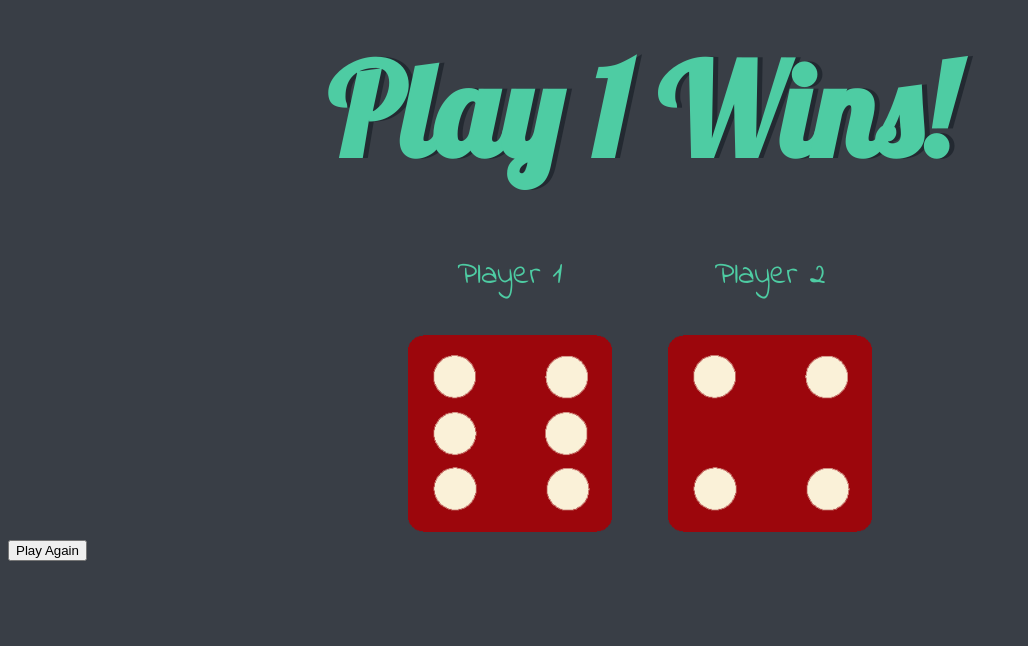
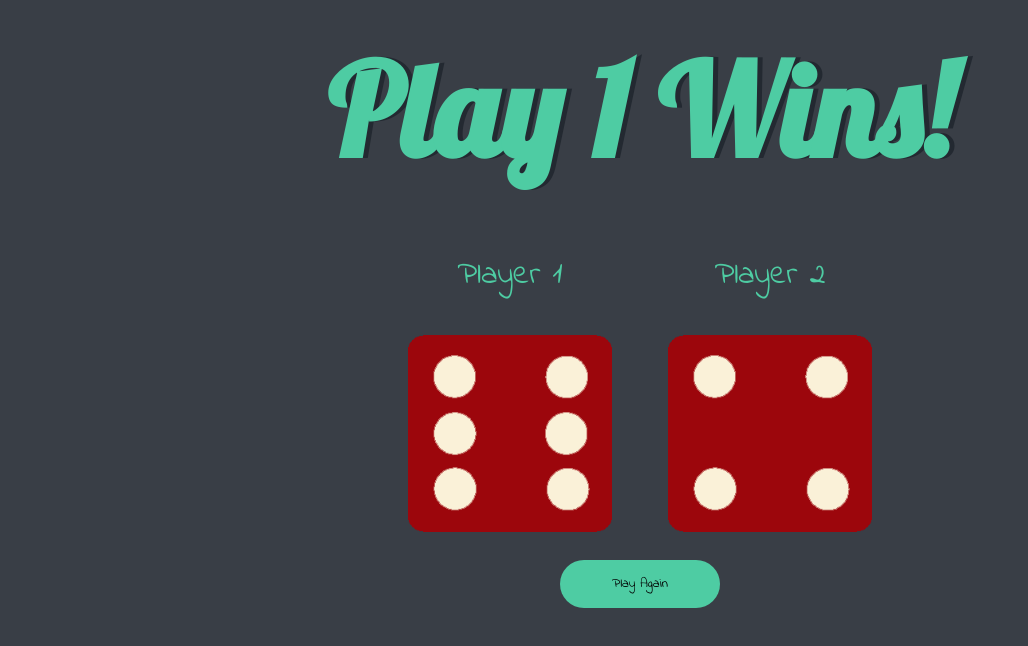
Before and after one commit to Anupamit/Dicee_Game, a plain HTML site: page dicee.html in a window 1280 px wide. Shown: the whole page, without its empty margins (0-1028 px from the left). Drawn offline with Linux system fonts and the light colour scheme.

Commit message:
css file

```diff
--- a/styles.css
+++ b/styles.css
@@ -1,14 +1,25 @@
 .container {
-  width: 70%;
   margin: auto;
   text-align: center;
+  margin-bottom: 20px;
 }
 
 .dice {
   text-align: center;
   display: inline-block;
+}
 
+button {
+  margin: auto;
+  text-align: center;
+  display: flex;
+  font-family: 'Indie Flower', cursive;
+  background-color: #4ECCA3;
+  padding: 12px 50px;
+  border-radius: 100px;
+  border-color: transparent;
 }
+
 
 body {
   background-color: #393E46;
@@ -31,11 +42,3 @@ p {
 img {
   width: 80%;
 }
-
-footer {
-  margin-top: 5%;
-  color: #EEEEEE;
-  text-align: center;
-  font-family: 'Indie Flower', cursive;
-
-}
```
